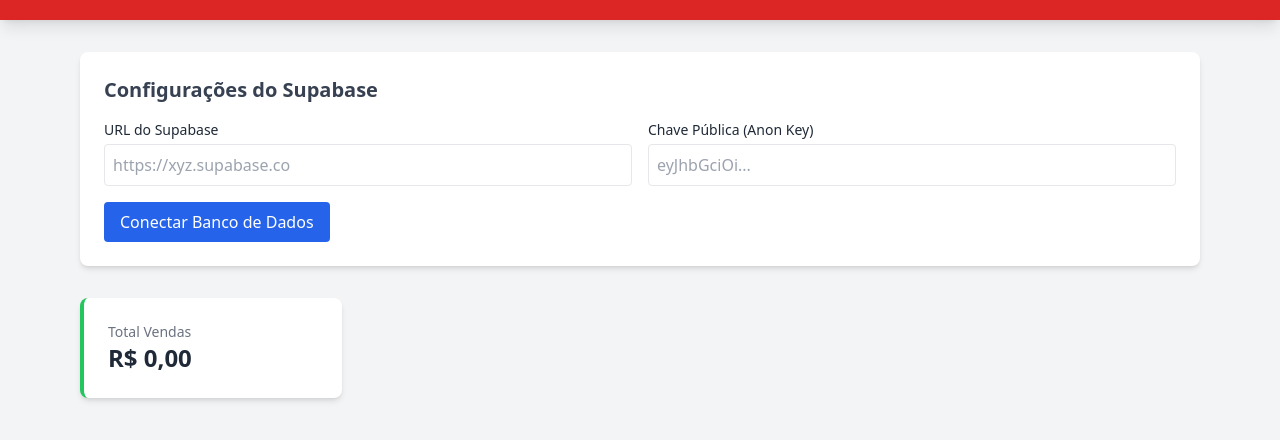
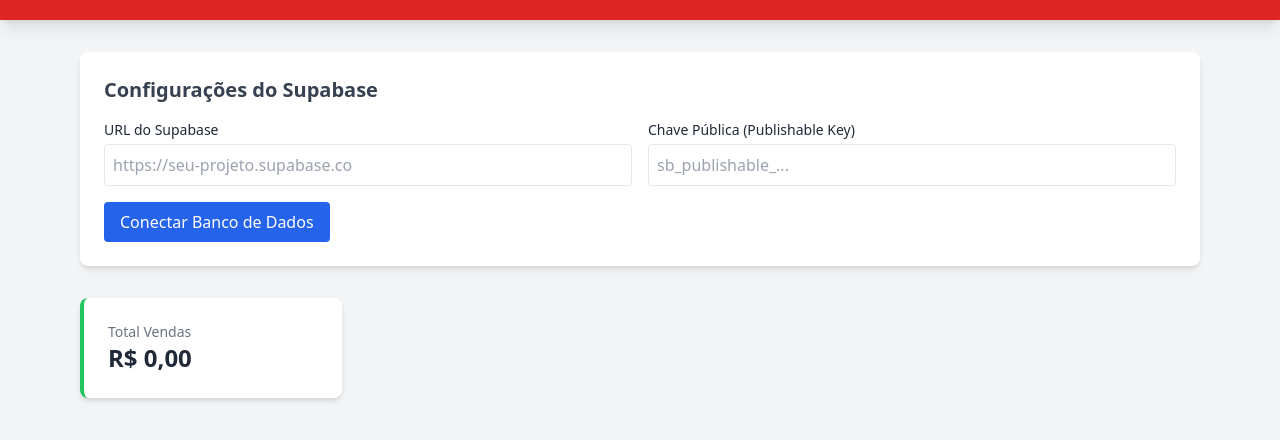
Before and after one commit to joaoroncaglio11-bot/gest-o-hamburgueria, a plain HTML site: page index.html.html in a window 1280 px wide. Shown: the part 64-504 px from the top of the page. Drawn offline with nearby package versions, Linux system fonts and the light colour scheme.

Commit message:
atualizando supabase

```diff
--- a/index.html.html
+++ b/index.html.html
@@ -24,11 +24,11 @@
             <div class="grid grid-cols-1 md:grid-cols-2 gap-4">
                 <div>
                     <label class="block text-sm font-medium">URL do Supabase</label>
-                    <input type="text" id="supabaseUrl" placeholder="https://xyz.supabase.co" class="w-full mt-1 p-2 border rounded">
+                    <input type="text" id="supabaseUrl" placeholder="https://seu-projeto.supabase.co" class="w-full mt-1 p-2 border rounded">
                 </div>
                 <div>
-                    <label class="block text-sm font-medium">Chave Pública (Anon Key)</label>
-                    <input type="password" id="supabaseKey" placeholder="eyJhbGciOi..." class="w-full mt-1 p-2 border rounded">
+                    <label class="block text-sm font-medium">Chave Pública (Publishable Key)</label>
+                    <input type="password" id="supabaseKey" placeholder="sb_publishable_..." class="w-full mt-1 p-2 border rounded">
                 </div>
             </div>
             <button onclick="salvarCredenciaisSupabase()" class="mt-4 bg-blue-600 text-white px-4 py-2 rounded hover:bg-blue-700">Conectar Banco de Dados</button>
```
